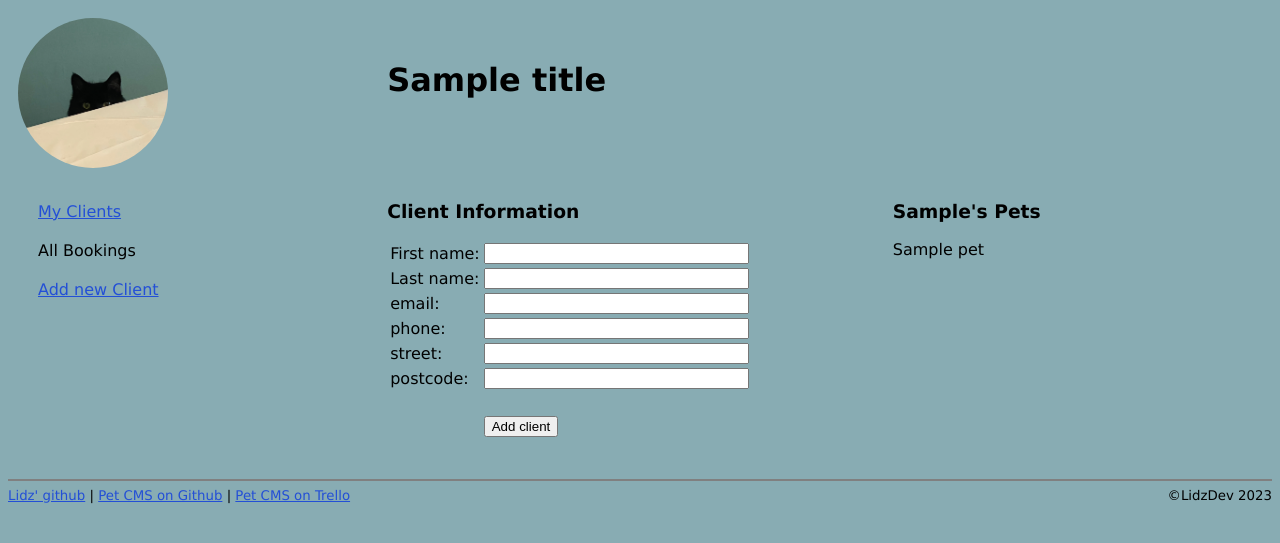
After one commit to LidzDev/pet-cms, a Flask app: template templates/clients/add.jinja in a window 1280 px wide. The commit adds this page. Shown: the top 543 px of the page. Run offline with Flask 3, Linux system fonts and the light colour scheme; tables that the repository leaves empty hold one stand-in row (values such as "Sample post"); the template is opened without the code that fills it: values that come from a table or form of the project are taken from there, most other values are stand-ins (such as "Sample title", 1, 10 or a date in 2020).

Commit message:
created form to add new client

```diff
--- a/controllers/clients_controller.py
+++ b/controllers/clients_controller.py
@@ -26,3 +26,7 @@ def update_client(id):
     db.session.commit()
     redirect_string = "/clients/" + str(id)
     return redirect(redirect_string)
+
+@clients_blueprint.route("/clients/add")
+def show_add_client():
+    return render_template("clients/add.jinja", title="Add a new Client to the CMS")
--- a/templates/catsitter_nav.jinja
+++ b/templates/catsitter_nav.jinja
@@ -6,7 +6,7 @@
     <ul>
         <li><a href="/clients">My Clients</a></li>
         <li>All Bookings</li>
-        <li>Add new Client</li>
+        <li><a href="/clients/add">Add new Client</a></li>
     </ul>
 </nav>
 {# </div> #}
--- /dev/null
+++ b/templates/clients/add.jinja
@@ -0,0 +1,51 @@
+{% extends 'catsitter_nav.jinja' %}
+
+{% block stuff %}
+<div id="content-area">
+<h3>Client Information</h3>
+<form name="add_client" action="/clients/{{client.id}}" method="post">
+    <table>
+        <tr>
+            <td><label for="first_name">First name:</label></td>
+            <td><input type="text" size="30" name="first_name" id="first_name" required="yes" value=""/></td>
+        </tr>
+        <tr>
+            <td><label for="last_name">Last name:</label></td>
+            <td><input type="text" size="30" name="last_name" id="last_name" required="yes" value=""/></td>
+        </tr>
+        <tr>
+            <td><label for="email">email:</label></td>
+            <td><input type="email" size="30" name="email" id="email" required="yes" value=""/></td>
+        </tr>
+        <tr>
+            <td><label for="phone">phone:</label></td>
+            <td><input type="text" size="30" name="phone" id="phone" required="yes" value=""/></td>
+        </tr>
+        <tr>
+            <td><label for="street">street:</label></td>
+            <td><input type="text" size="30" name="street" id="street" required="yes" value=""/></td>
+        </tr>
+        <tr>
+            <td><label for="postcode">postcode:</label></td>
+            <td><input type="text" size="30" name="postcode" id="postcode" required="yes" value=""/></td>
+        </tr>
+        <tr>
+            <td>&nbsp;</td>
+            <td>&nbsp;</td>
+        </tr>
+        <tr>
+            <td>&nbsp;</td>
+            <td><input type="submit" value="Add client"/></td>
+        </tr>
+    </table>
+</form>
+</div>
+<div id="extra-content">
+<h3>{{client.first_name}}'s Pets</h3>
+<ul>
+{% for pet in client.pets %}
+    <li>{{ pet.pet_name }}</li>
+{% endfor %}
+</ul>
+</div>
+{% endblock %}
```
